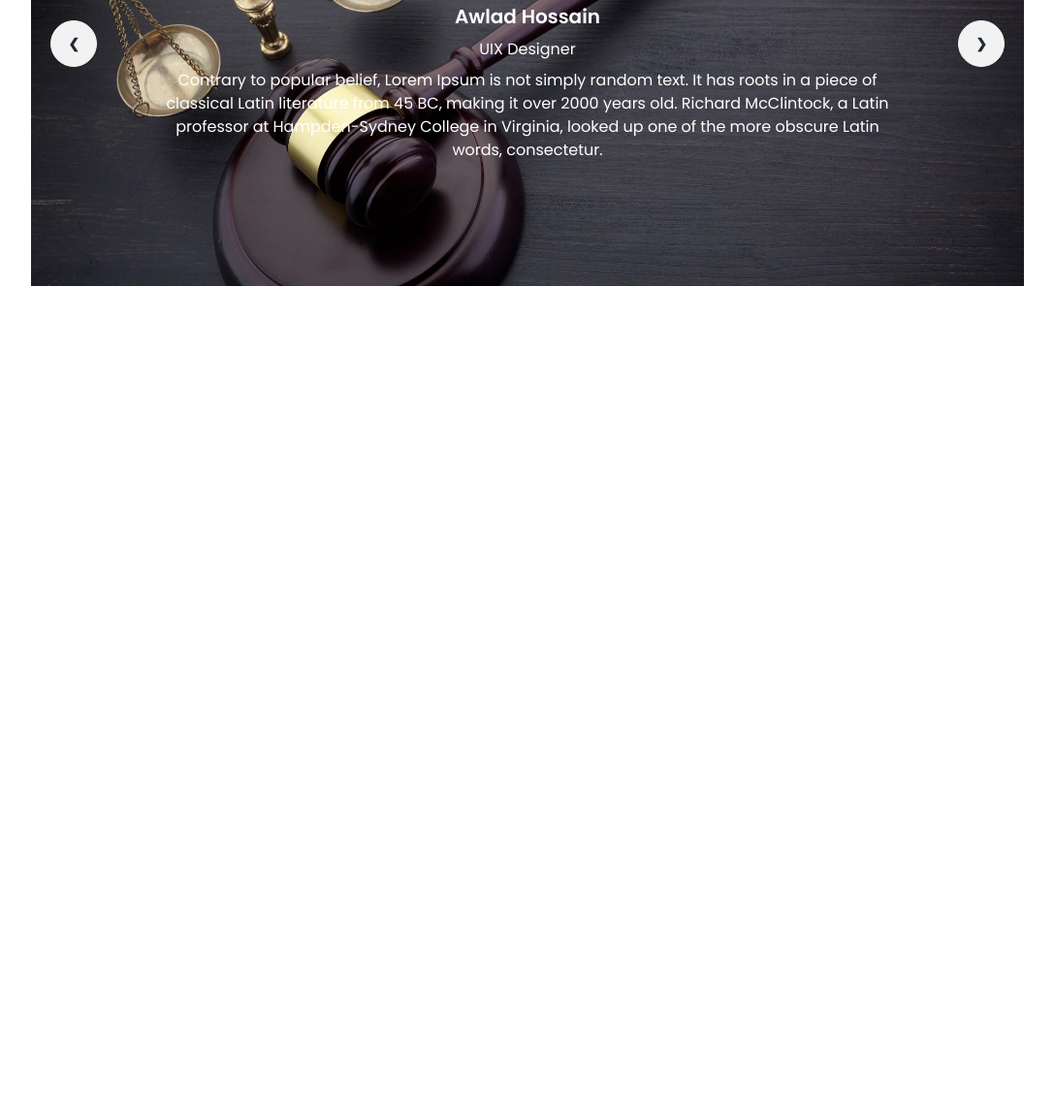
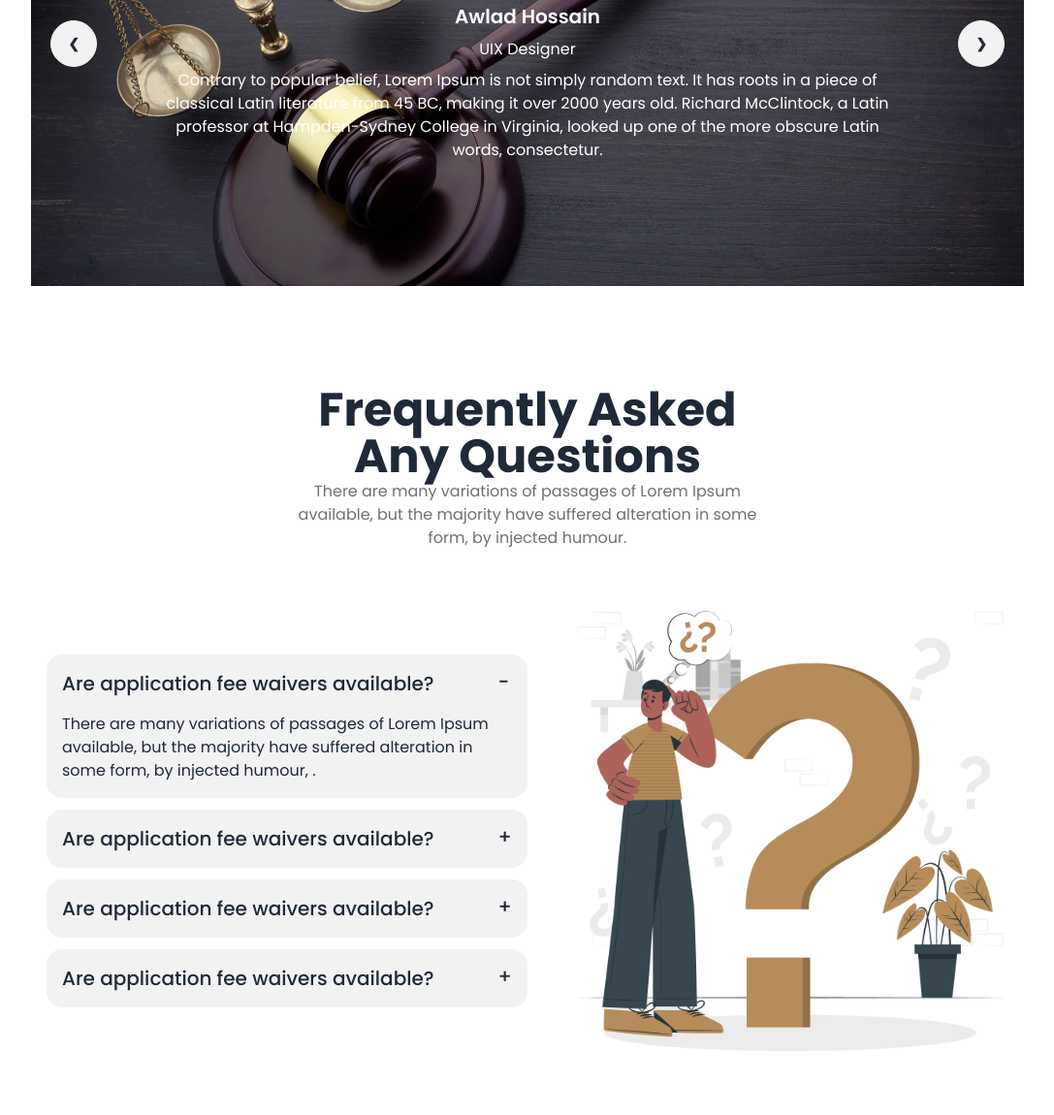
Before and after one commit to Tirtha2021/Legal_Solutions, a plain HTML site: page index.html in a window 1280 px wide. Shown: the part 2431-3581 px from the top of the page at 97% size, without its empty margins (96-1183 px from the left). Before the commit the page ends 2766 px from the top, so only its background shows below. Drawn offline with nearby package versions, Linux system fonts and the light colour scheme.

Commit message:
FAQ part

```diff
--- a/index.html
+++ b/index.html
@@ -311,6 +311,70 @@
                 </div>
             </div>
         </div>
+
+
+        <!-- FAQ -->
+        <div class="py-16">
+            <!-- title -->
+            <div class="text-center mx-auto w-3/4 md:w-1/2">
+                <h1 class="text-5xl font-bold">Frequently Asked Any Questions</h1>
+                <p class="text-[#707070]">There are many variations of passages of Lorem Ipsum available, but the
+                    majority have suffered alteration in some form, by injected humour.
+                </p>
+            </div>
+
+            <!-- hero part -->
+            <div class="hero">
+                <div class="hero-content flex-col lg:flex-row-reverse lg:h-[580px] lg:justify-between">
+                    <!-- image part -->
+                    <img class="lg:w-[450px] w-full" src="images/faq.png" alt="">
+
+                    <!-- Accordion part -->
+                    <div class="space-y-3 w-full lg:w-1/2">
+                        <div class="collapse collapse-plus bg-base-200">
+                            <input type="radio" name="my-accordion-3" checked="checked" />
+                            <div class="collapse-title text-xl font-medium">Are application fee waivers available?
+                            </div>
+                            <div class="collapse-content">
+                                <p>There are many variations of passages of Lorem Ipsum available, but the majority have
+                                    suffered alteration in some form, by injected humour, .
+                                </p>
+                            </div>
+                        </div>
+                        <div class="collapse collapse-plus bg-base-200">
+                            <input type="radio" name="my-accordion-3" />
+                            <div class="collapse-title text-xl font-medium">Are application fee waivers available?
+                            </div>
+                            <div class="collapse-content">
+                                <p>There are many variations of passages of Lorem Ipsum available, but the majority have
+                                    suffered alteration in some form, by injected humour, .
+                                </p>
+                            </div>
+                        </div>
+                        <div class="collapse collapse-plus bg-base-200">
+                            <input type="radio" name="my-accordion-3" />
+                            <div class="collapse-title text-xl font-medium">Are application fee waivers available?
+                            </div>
+                            <div class="collapse-content">
+                                <p>There are many variations of passages of Lorem Ipsum available, but the majority have
+                                    suffered alteration in some form, by injected humour, .
+                                </p>
+                            </div>
+                        </div>
+                        <div class="collapse collapse-plus bg-base-200">
+                            <input type="radio" name="my-accordion-3" />
+                            <div class="collapse-title text-xl font-medium">Are application fee waivers available?
+                            </div>
+                            <div class="collapse-content">
+                                <p>There are many variations of passages of Lorem Ipsum available, but the majority have
+                                    suffered alteration in some form, by injected humour, .
+                                </p>
+                            </div>
+                        </div>
+                    </div>
+                </div>
+            </div>
+        </div>
     </main>
 
     <!-- footer -->
```
